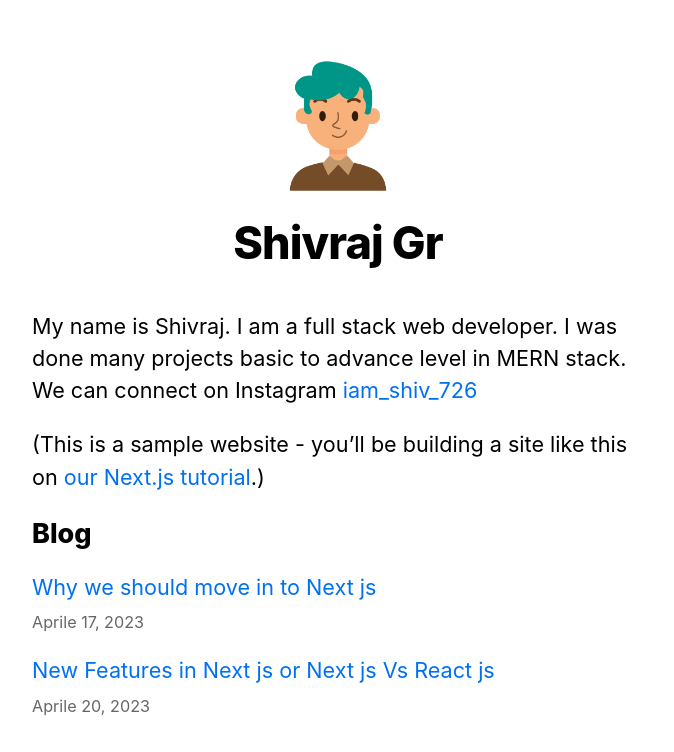
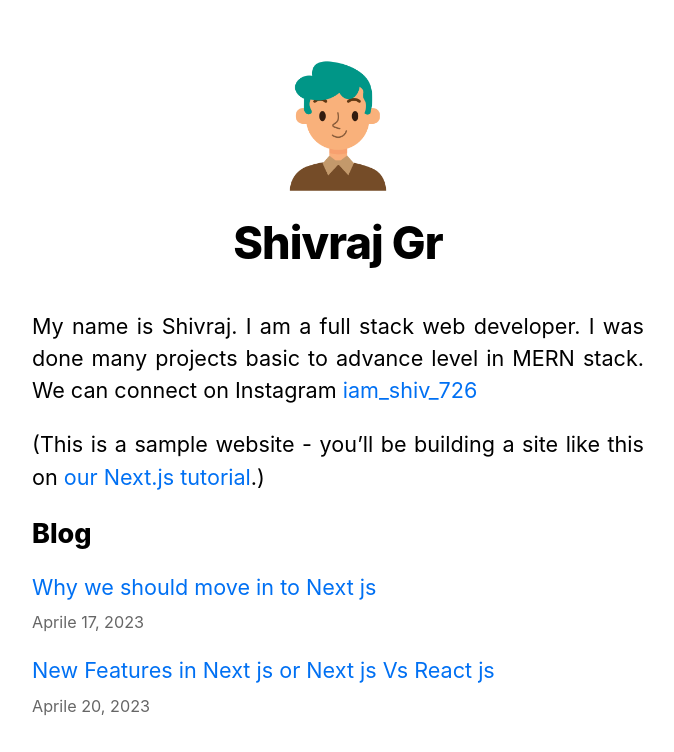
Before and after one commit to iamshiv007/NextJS-Portfolio, a Next.js app: page / in a window 1280 px wide. Shown: the top 752 px of the page, without its empty margins (302-976 px from the left). Built offline with nearby package versions, Linux system fonts and the light colour scheme.

Commit message:
text-align justified

```diff
--- a/styles/globals.css
+++ b/styles/globals.css
@@ -2,8 +2,8 @@ html,
 body {
   padding: 0;
   margin: 0;
-  font-family: -apple-system, BlinkMacSystemFont, Segoe UI, Roboto, Oxygen, Ubuntu,
-    Cantarell, Fira Sans, Droid Sans, Helvetica Neue, sans-serif;
+  font-family: -apple-system, BlinkMacSystemFont, Segoe UI, Roboto, Oxygen,
+    Ubuntu, Cantarell, Fira Sans, Droid Sans, Helvetica Neue, sans-serif;
   line-height: 1.6;
   font-size: 18px;
 }
@@ -26,7 +26,11 @@ img {
   display: block;
 }
 
-h4{
-  margin-top:35px;
+h4 {
+  margin-top: 35px;
   margin-bottom: 0px;
 }
+
+p {
+  text-align:justify;
+}
```
